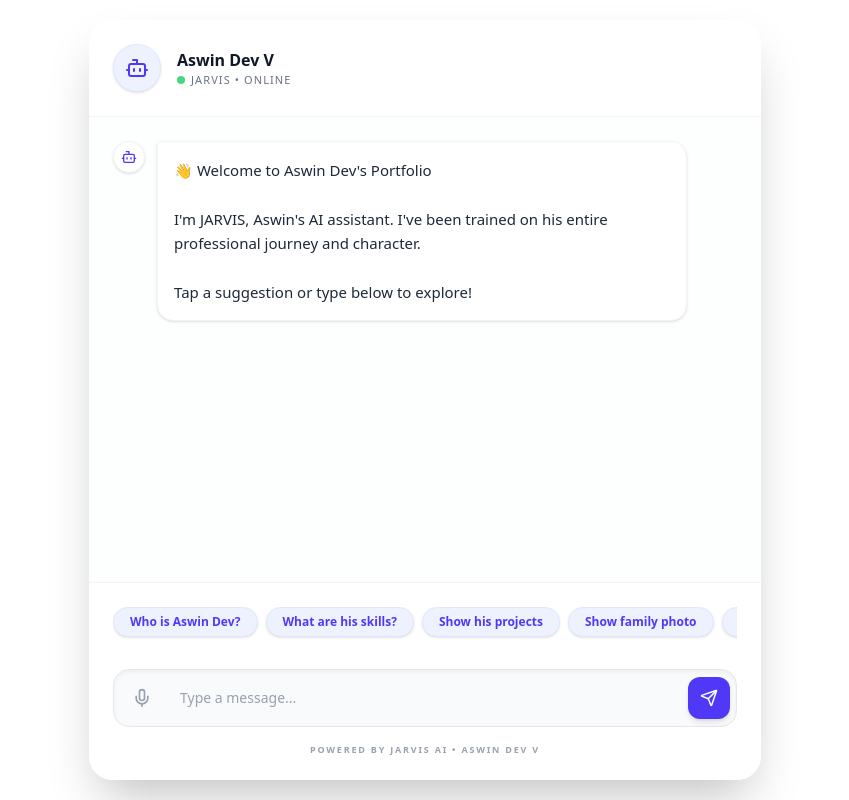
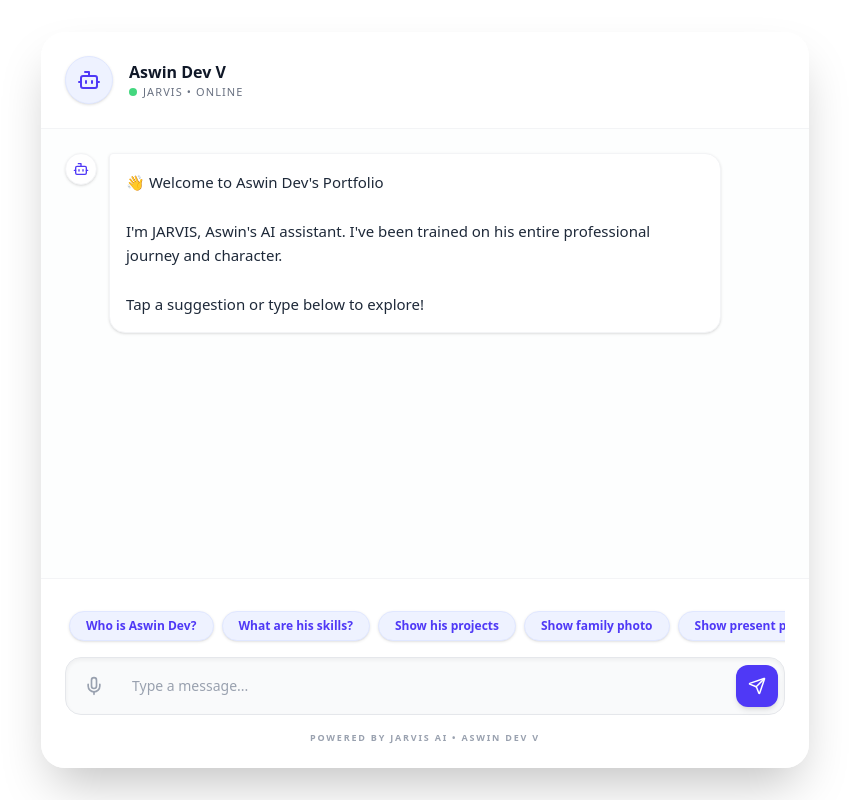
Before and after one commit to aswindevv2005-collab/aswin-portfolio, a Next.js app: page / in a window 1280 px wide. Shown: the whole page, without its empty margins (215-1064 px from the left). Built offline with nearby package versions, Linux system fonts and the light colour scheme.

Commit message:
Final UI cleanup: remove gray scrollbar and optimize footer spacing

```diff
--- a/src/app/globals.css
+++ b/src/app/globals.css
@@ -29,6 +29,13 @@ body {
   .glass-card {
     @apply bg-white/70 backdrop-blur-xl border border-slate-200 shadow-xl;
   }
+  .scrollbar-hide {
+    -ms-overflow-style: none;
+    scrollbar-width: none;
+  }
+  .scrollbar-hide::-webkit-scrollbar {
+    display: none;
+  }
 }
 
 /* Scrollbar adjustment */
--- a/src/components/AIChatbot.tsx
+++ b/src/components/AIChatbot.tsx
@@ -123,7 +123,7 @@ export default function AIChatbot() {
   };
 
   return (
-    <div className="flex flex-col h-screen md:h-[95vh] w-full max-w-2xl mx-auto bg-white shadow-2xl md:rounded-3xl overflow-hidden relative">
+    <div className="flex flex-col h-screen md:h-[92vh] w-full max-w-3xl mx-auto bg-white shadow-2xl md:rounded-3xl overflow-hidden relative">
 
       {/* Lightbox with EXIT/CLOSE button */}
       <AnimatePresence>
@@ -274,7 +274,7 @@ export default function AIChatbot() {
       <footer className="p-4 md:p-6 bg-white border-t border-gray-100">
 
         {/* Suggestion Pills */}
-        <div className="flex gap-2 overflow-x-auto pb-4 scrollbar-hide mb-4">
+        <div className="flex gap-2 overflow-x-auto scrollbar-hide py-2 mb-2 px-1">
           {SUGGESTIONS.map(s => (
             <button key={s} onClick={() => handleSend(s)} className="whitespace-nowrap px-4 py-1.5 bg-indigo-50 text-indigo-600 text-xs font-semibold rounded-full border border-indigo-100 hover:bg-indigo-600 hover:text-white transition-all shadow-sm">
               {s}
```
